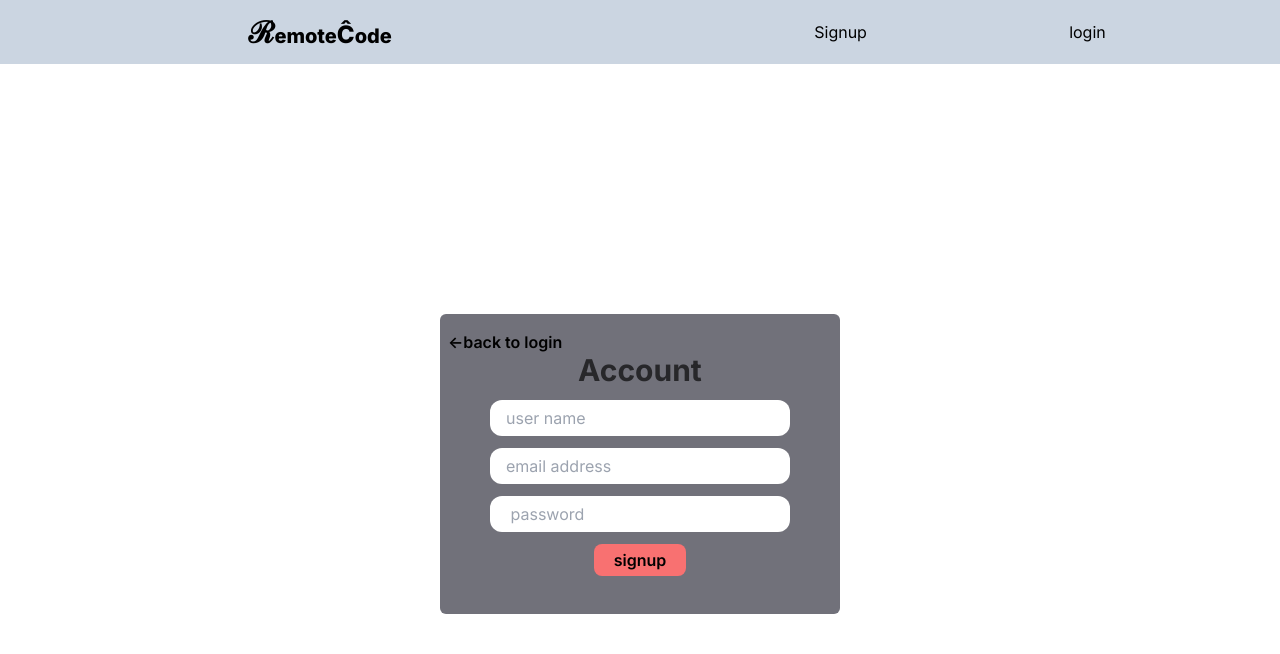
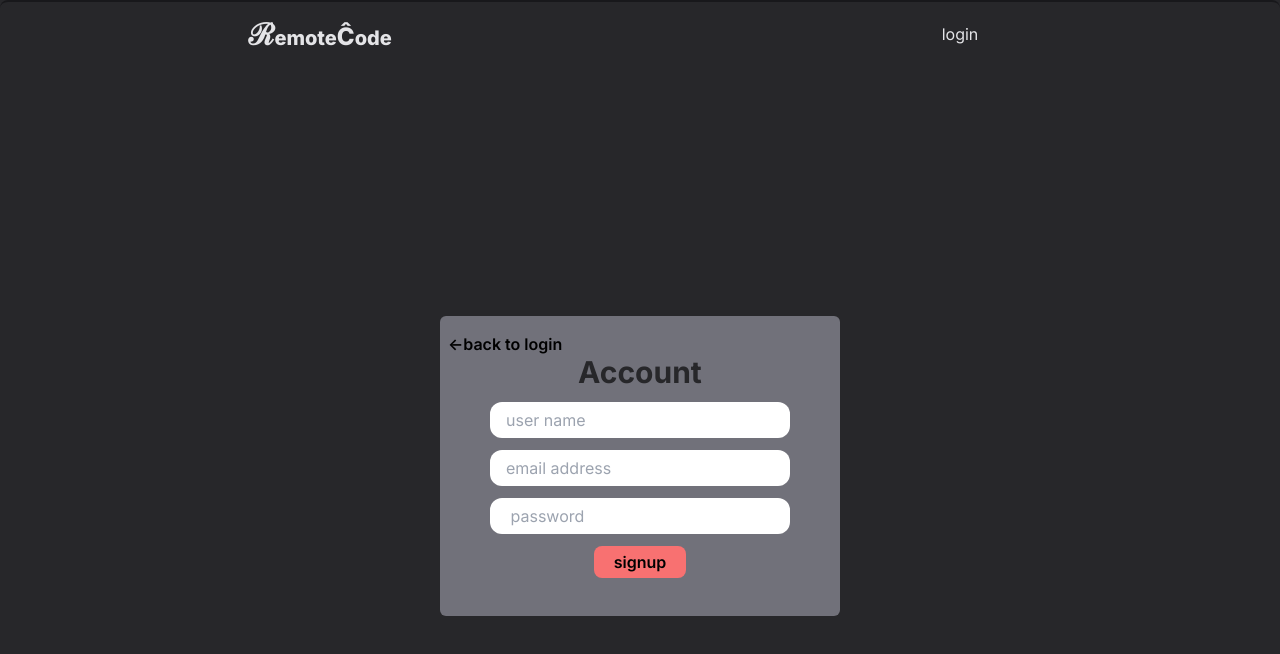
Before and after one commit to niteshsainicoder/RemoteCode, a Next.js app: page /login/signup in a window 1280 px wide. Shown: the top 654 px of the page. Built offline with nearby package versions, Linux system fonts and the light colour scheme.

Commit message:
files added and updated

```diff
--- a/package.json
+++ b/package.json
@@ -12,7 +12,6 @@
     "@codemirror/lang-javascript": "^6.2.2",
     "@monaco-editor/react": "^4.6.0",
     "axios": "^1.7.4",
-    "codemirror": "^6.0.1",
     "next": "14.2.5",
     "react": "^18",
     "react-dom": "^18"
--- a/src/app/Component/codeEditor.tsx
+++ b/src/app/Component/codeEditor.tsx
@@ -47,8 +47,8 @@ const CodeEditor: React.FC<{ onCodeExecute: (output: string, error: string) => v
         }
     };
     return (
-            <div className={`w-full max-w-[900px] relative  h-[500px] min-h[500px]   transition duration-200 ${theme === 'light' ? 'bg-neutral-100 text-black' : 'bg-zinc-900 text-white'}`}>
-            <div className='flex items-center p-2 mb-2 gap-5'>
+        <div className={`w-full max-w-[full] relative  h-[500px] min-h[600px]   transition duration-200 ${theme === 'light' ? 'bg-neutral-100 text-black' : 'bg-zinc-900 text-white'}`}>
+            <div className='flex items-center flex-wrap p-2 mb-2 gap-5'>
                 <h1 className='px-2 p-2 w-40 text-center text-sm text-wrap overflow-hidden border rounded-lg'>{fileName}</h1>
                 <button
                     type='reset'
@@ -57,18 +57,7 @@ const CodeEditor: React.FC<{ onCodeExecute: (output: string, error: string) => v
                 >
                     &#9998;
                 </button>
-                <button
-                    onClick={() => setTheme(theme === 'vs-dark' ? 'light' : 'vs-dark')}
-                    className='text-sm'
-                >
-                    Theme
-                </button>
-                <button
-                    onClick={handleRunCode}
-                    className='text-sm'
-                >
-                    run
-                </button>
+
                 <select
                     title='lang'
                     className={`rounded-md text-sm border p-2 text-center ${theme === 'light' ? 'bg-neutral-100 text-black border-black ' : 'bg-neutral-900 border-white text-white'}`}
@@ -80,6 +69,19 @@ const CodeEditor: React.FC<{ onCodeExecute: (output: string, error: string) => v
                     <option value="python">Python</option>
                     <option value="cpp">C++</option>
                 </select>
+
+                <button
+                    onClick={() => setTheme(theme === 'vs-dark' ? 'light' : 'vs-dark')}
+                    className='text-sm hover:bg-zinc-800 px-3 py-2 rounded-xl'
+                >
+                    Theme
+                </button>
+                <button
+                    onClick={handleRunCode}
+                    className='text-sm hover:bg-zinc-800 px-3 py-2 rounded-xl'
+                >
+                    run
+                </button>
             </div>
             <Editor
                 defaultLanguage={language}
@@ -88,6 +90,7 @@ const CodeEditor: React.FC<{ onCodeExecute: (output: string, error: string) => v
                 defaultValue='// Write Your Code here!'
                 onMount={handleEditorDidMount}
                 onChange={handleEditorChange}
+
 
             />
             {showPopup && (
--- a/src/app/globals.css
+++ b/src/app/globals.css
@@ -18,6 +18,18 @@ body {
   display: none; /* For Chrome, Safari, and newer versions of Edge */
 }
 
+/* Custom blinking cursor */
+.blinking-cursor::after {
+  content: '_';
+  animation: blink 1s steps(2, start) infinite;
+}
+
+@keyframes blink {
+  to {
+    visibility: hidden;
+  }
+}
+
 
 @layer utilities {
   .text-balance {
--- a/src/app/layout.tsx
+++ b/src/app/layout.tsx
@@ -1,6 +1,9 @@
+
 import type { Metadata } from "next";
 import { Inter } from "next/font/google";
 import "./globals.css";
+import Link from "next/link";
+import { usePathname } from "next/navigation";
 
 const inter = Inter({ subsets: ["latin"] });
 
@@ -16,10 +19,10 @@ export default function RootLayout({
 }>) {
   return (
     <html lang="en">
-      <body className={inter.className}>
-        <div className="w-full bg-slate-300 h-16 flex justify-evenly items-center " >
+      <body className={`  ${inter.className} bg-zinc-800 border-t-2 border-zinc-900 rounded-lg `}>
+        <div className="w-full  h-16 flex justify-evenly items-center " >
           <div className="w-6/12 h-fit text-center  ">
-            <p className="font-extrabold antialiased text-xl shadow-slate-500 ">
+            <p className="font-extrabold antialiased text-xl text-zinc-200 shadow-slate-500 ">
               <span className="text-3xl font-extrabold">
                 &#8475;
               </span>
@@ -31,8 +34,9 @@ export default function RootLayout({
             </p>
           </div>
           <div className="w-6/12 h-fit  text-right flex justify-evenly gap-7 ">
-            <p>Signup</p>
-            <p> login</p>
+          <Link className={`link text-zinc-200`} href="/login">
+       login
+      </Link>
           </div>
         </div>
         {children}</body>
--- a/src/app/page.tsx
+++ b/src/app/page.tsx
@@ -1,10 +1,55 @@
 'use client'
 import CodeEditor from "./Component/codeEditor";
-import RecentFiles from "./Component/RecentFiles";
+import RecentFiles from "./Component/Recentfiles";
 import { useState } from "react";
+import Terminal from "./Component/Terminal";
+import LoginSignup from "./Component/loginSignup";
 export default function Home() {
   const [output, setoutput] = useState<string | null>('by the way default output good not need');
   const [error, seterror] = useState<string | null>('');
+  const [openFileIndex, setOpenFileIndex] = useState<number | null>(null); // Track the open file index
+
+  const data: {
+    fileName: string;
+    lastOpened: string;
+    language: string;
+    fileSize: string;
+    filePath: string;
+}[] = [
+  {
+    "fileName": "app.py",
+    "lastOpened": "2024-08-23T09:15:00Z",
+    "language": "Python",
+    "fileSize": "3.2 KB",
+    "filePath": "/user/files/app.py"
+  },
+  {
+    "fileName": "script.js",
+    "lastOpened": "2024-08-22T16:45:00Z",
+    "language": "JavaScript",
+    "fileSize": "4.1 KB",
+    "filePath": "/user/files/script.js"
+  },
+  {
+    "fileName": "data_analysis.py",
+    "lastOpened": "2024-08-21T14:32:00Z",
+    "language": "Python",
+    "fileSize": "2.8 KB",
+    "filePath": "/user/files/data_analysis.py"
+  },
+  {
+    "fileName": "utilities.js",
+    "lastOpened": "2024-08-20T11:30:00Z",
+    "language": "JavaScript",
+    "fileSize": "1.9 KB",
+    "filePath": "/user/files/utilities.js"
+  }
+];
+
+
+  const handleToggle = (index: number) => {
+    setOpenFileIndex(openFileIndex === index ? null : index); // Toggle the open state
+  };
   const onCodeExecute = (output: string, error: string) => {
     setoutput(output)
     seterror(error);
@@ -12,19 +57,29 @@ export default function Home() {
 
   }
 
+
   return (
-    <main className=" flex flex-col gap-2 md:flex-row relative  max-h-full min-h-[500px] h-full bg-neutral-900  items-start justify-evenly p-4 ">
-      <div className=" hidden lg:block   w-1/6 bg-black h-screen max-h-[500px] text-white "> <RecentFiles /> </div>
-      <div className="w-full max-w-full rounded-lg overflow-hidden border-2 border-zinc-700 h-full max-h-[500px] min-h-[fit] bg-green-300 md:w-4/6 flex justify-center items-center">
+    <main className=" flex flex-col-reverse gap-2 md:flex-row relative  max-h-full min-h-[screen] h-full border-2 rounded-lg border-zinc-700 bg-neutral-900  items-start justify-evenly px-4 py-4 ">
+      <div className="relative w-full rounded-lg border-2 overflow-hidden border-zinc-700 h-full max-h-[500px] md:min-h-[500px] bg-zinc-700 md:w-2/6 flex flex-col">
+        <div className="flex flex-col gap-[1px] min-h-[500px]">
+          <RecentFiles
+            title="Recent Files"
+            data={data}
+            isOpen={openFileIndex === 0}
+            onToggle={() => handleToggle(0)}
+            classname=""
+          />
+          <Terminal
+            title="Terminal "
+            data="// Your output is here"
+            isOpen={openFileIndex === 1}
+            onToggle={() => handleToggle(1)}
+            classname=""
+          />
+        </div>
+      </div>
+      <div className="w-full max-w-full rounded-lg overflow-hidden border-2 border-zinc-700 h-fit max-h-[full] min-h-[fit] md:w-4/6 flex justify-center items-center">
         <CodeEditor onCodeExecute={onCodeExecute} />
-      </div>
-      <div className="hidden md:block md:w-2/6 lg:w-1/6 bg-zinc-900 max-h-[500px] border-2 rounded-lg border-zinc-700 min-h-[500px] h-full text-white p-4">
-        <div className="bg-gray-800 rounded-lg p-4 mb-3  overflow-y-auto h-full">
-          <pre className="whitespace-pre-wrap cursor-pointer break-words">output </pre>
-        </div>
-        <div className="w-full h-full min-h-full min-w-full border-black border">
-          <pre className="whitespace-pre-wrap w-full h-full min-h-full cursor-pointer break-words" >by the way default output good not need</pre>
-        </div>
       </div>
     </main >
   );
--- a/tailwind.config.ts
+++ b/tailwind.config.ts
@@ -8,6 +8,16 @@ const config: Config = {
   ],
   theme: {
     extend: {
+      animation: {
+        blink: "blink 1s steps(2, start) infinite",
+      },
+      keyframes: {
+        blink: {
+          "0%": { visibility: "visible" },
+          "50%": { visibility: "hidden" },
+          "100%": { visibility: "visible" },
+        },
+      },
       backgroundImage: {
         "gradient-radial": "radial-gradient(var(--tw-gradient-stops))",
         "gradient-conic":
```
Also changed, not shown: 1 other file (tests, documents, lock files or other folders).
